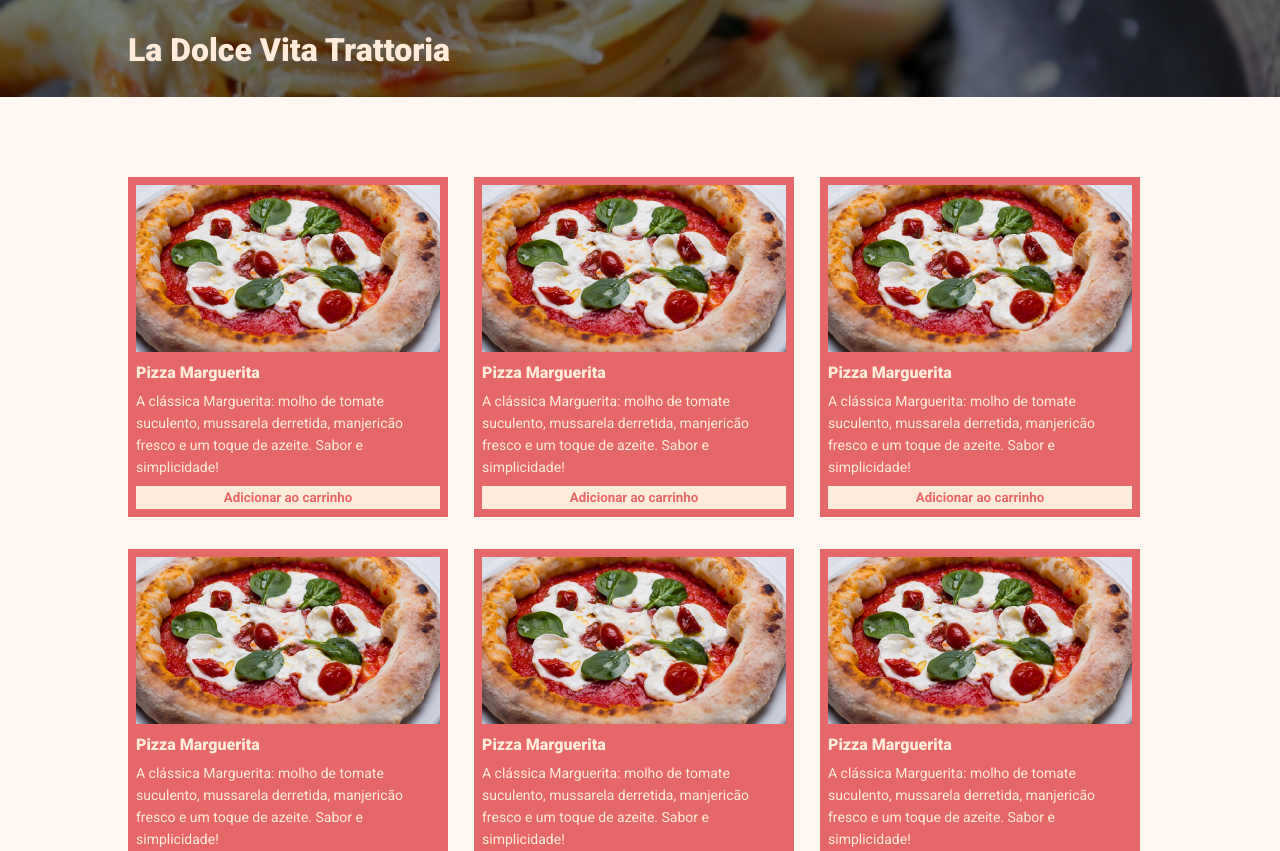
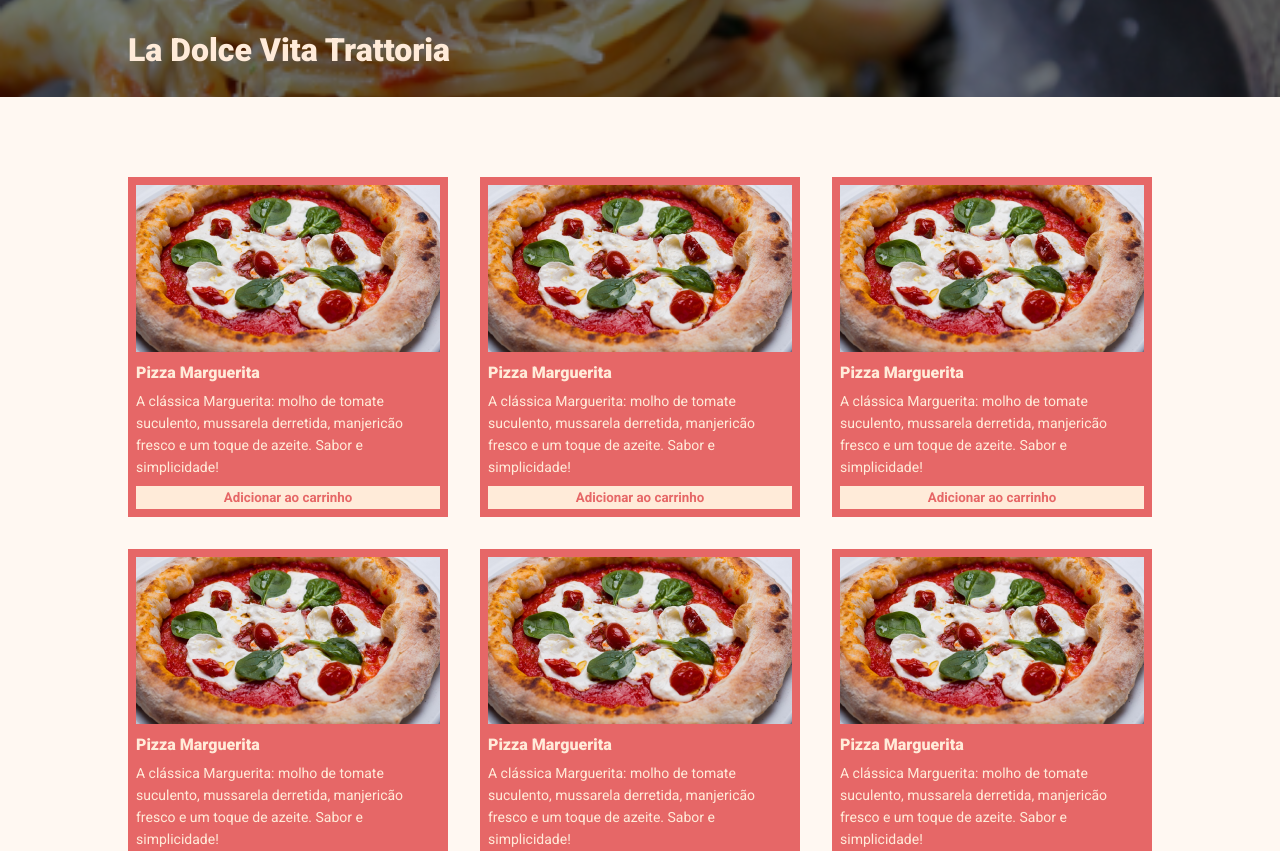
Before and after one commit to guscassiano/Efood, a React (Create React App) app: page /Cardapio in a window 1280 px wide. Shown: the part 369-1220 px from the top of the page. Built offline with nearby package versions, Linux system fonts and the light colour scheme.

Commit message:
Corrigido alinhamento de itens do seugndo layout

```diff
--- a/src/pages/Cardapio/Options/index.tsx
+++ b/src/pages/Cardapio/Options/index.tsx
@@ -14,8 +14,10 @@ type Props = {
 const OptionCard = ({ description, image, title }: Props) => (
   <OptionContainer>
     <img src={image} alt={title} />
-    <TitleOption>{title}</TitleOption>
-    <DescricaoOption>{description}</DescricaoOption>
+    <div>
+      <TitleOption>{title}</TitleOption>
+      <DescricaoOption>{description}</DescricaoOption>
+    </div>
     <AddButton>Adicionar ao carrinho</AddButton>
   </OptionContainer>
 )
--- a/src/pages/Cardapio/OptionsList/styles.ts
+++ b/src/pages/Cardapio/OptionsList/styles.ts
@@ -3,7 +3,7 @@ import styled from 'styled-components'
 export const OpList = styled.ul`
   display: grid;
   grid-template-columns: 1fr 1fr 1fr;
-  column-gap: 14px;
+  column-gap: 32px;
   row-gap: 32px;
   margin: 56px 0 120px;
 `
```
